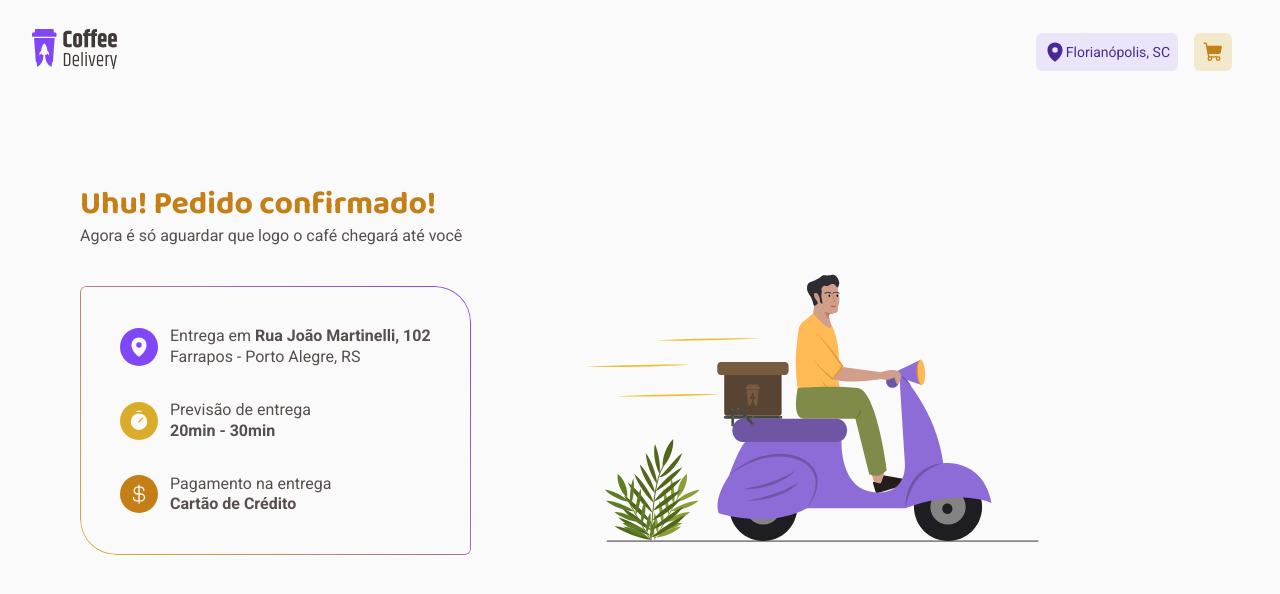
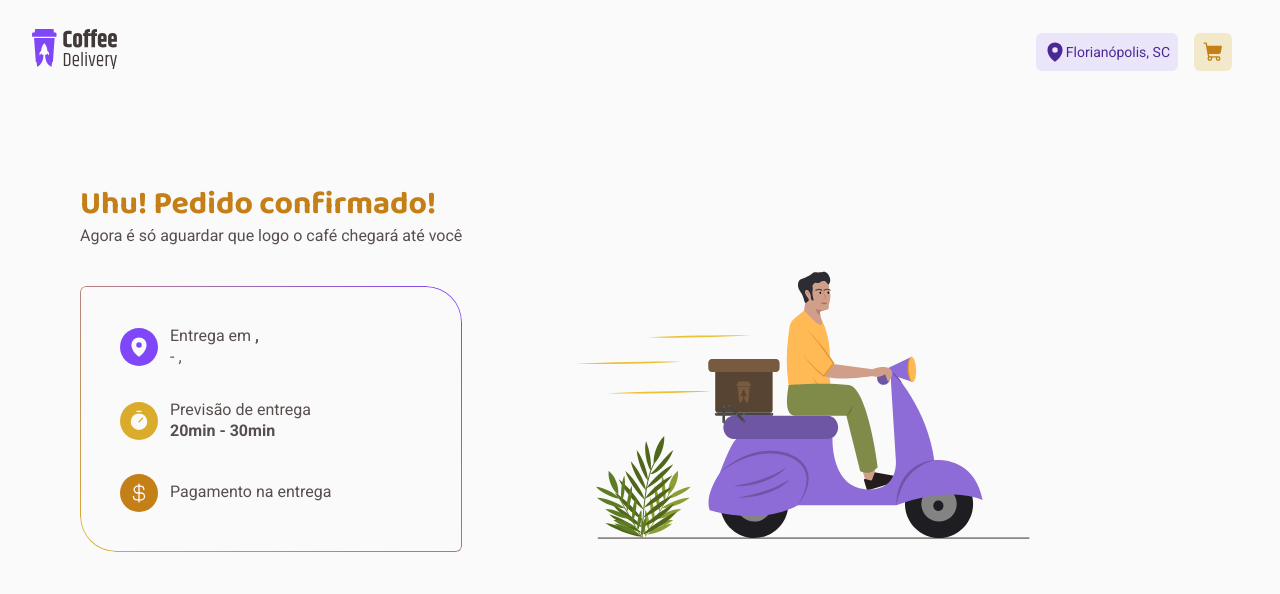
Before and after one commit to iago-monteirog/coffe-delivery-ignite, a React (Vite) app: page /success in a window 1280 px wide. Shown: the top 594 px of the page. Built offline with nearby package versions, Linux system fonts and the light colour scheme.

Commit message:
feat:create order

```diff
--- a/src/contexts/CoffeeShopContext.tsx
+++ b/src/contexts/CoffeeShopContext.tsx
@@ -13,6 +13,18 @@ interface UniqueCartItemsProps {
     item: CartItensProps;
     quantity: number;
 }
+
+interface OrderProps {
+    number: string;
+    cep: string;
+    street: string;
+    district: string;
+    city: string;
+    state: string;
+    paymentMethod: string;
+    complement?: string;
+}
+
 interface CoffeeShopContextType {
     cartItems: CartItensProps[],
     setCartItems: (coffeList: CartItensProps[]) => void,
@@ -20,8 +32,9 @@ interface CoffeeShopContextType {
     setCoffeeList: (coffeList: CoffeeProps[]) => void,
     uniqueCartItems: UniqueCartItemsProps[],
     setUniqueCartItems: (item: UniqueCartItemsProps[]) => void,
+    order: OrderProps,
+    setOrder: (order: OrderProps) => void,
 }
-
 
 export const CoffeeShopContext = createContext({} as CoffeeShopContextType);
 
@@ -33,6 +46,15 @@ export function CoffeeShopContextProvider({ children }: CoffeeShopContextProvide
     const [cartItems, setCartItems] = useState<CartItensProps[]>([]);
     const [coffeeList, setCoffeeList] = useState<CoffeeProps[]>([]);
     const [uniqueCartItems, setUniqueCartItems] = useState<UniqueCartItemsProps[]>([]);
+    const [order, setOrder] = useState<OrderProps>({
+        number: '',
+        cep: '',
+        street: '',
+        district: '',
+        city: '',
+        state: '',
+        paymentMethod: '',
+    });
 
     return (
         <CoffeeShopContext.Provider
@@ -42,7 +64,9 @@ export function CoffeeShopContextProvider({ children }: CoffeeShopContextProvide
                 coffeeList,
                 setCoffeeList,
                 uniqueCartItems,
-                setUniqueCartItems
+                setUniqueCartItems,
+                order,
+                setOrder
             }}
         >
             {children}
--- a/src/pages/Checkout/components/CheckoutForm/index.tsx
+++ b/src/pages/Checkout/components/CheckoutForm/index.tsx
@@ -35,21 +35,36 @@ export function CheckoutForm() {
                 <p>O pagamento é feito na entrega. Escolha a forma que deseja pagar</p>
                 <S.RadiosContainer>
                     <label htmlFor="credit">
-                        <input type="radio" name='paymentMethod' id='credit' />
+                        <input
+                            type="radio"
+                            id='credit'
+                            value='credit-card'
+                            {...register('paymentMethod')}
+                        />
                         <S.RadioPaymentBox>
                             <CreditCard size={16} />
                             <span>Cartão de crédito</span>
                         </S.RadioPaymentBox>
                     </label>
                     <label htmlFor="debit">
-                        <input type="radio" name='paymentMethod' id='debit' />
+                        <input
+                            type="radio"
+                            id='debit'
+                            value='debit-card'
+                            {...register('paymentMethod')}
+                        />
                         <S.RadioPaymentBox>
                             <Bank size={16} />
                             <span>Cartão de débito</span>
                         </S.RadioPaymentBox>
                     </label>
                     <label htmlFor="cash">
-                        <input type="radio" name='paymentMethod' id='cash' />
+                        <input
+                            type="radio"
+                            id='cash'
+                            value='cash'
+                            {...register('paymentMethod')}
+                        />
                         <S.RadioPaymentBox style={{ padding: '1rem 4rem 1rem 1rem' }}>
                             <Money size={16} />
                             <span>Dinheiro</span>
--- a/src/pages/Checkout/index.tsx
+++ b/src/pages/Checkout/index.tsx
@@ -16,13 +16,14 @@ const checkoutFormValidationSchema = zod.object({
     complement: zod.string().optional(),
     district: zod.string().min(3, 'Informe o bairro.'),
     city: zod.string().min(3, 'Informe a cidade.'),
-    state: zod.string().min(2).max(3)
+    state: zod.string().min(2).max(3),
+    paymentMethod: zod.string()
 });
 
 type CheckoutFormData = zod.infer<typeof checkoutFormValidationSchema>
 
 export function CheckouttPage() {
-    const { cartItems, uniqueCartItems, setUniqueCartItems } = useContext(CoffeeShopContext);
+    const { cartItems, uniqueCartItems, setUniqueCartItems, setOrder, setCartItems } = useContext(CoffeeShopContext);
     const [totalItemsSumInReal, setTotalItemsSumInReal] = useState<string>('');
     const [totalSumInReal, setTotalSumInReal] = useState<string>('');
 
@@ -37,7 +38,8 @@ export function CheckouttPage() {
             complement: '',
             district: '',
             city: '',
-            state: ''
+            state: '',
+            paymentMethod: ''
         }
     });
 
@@ -75,7 +77,9 @@ export function CheckouttPage() {
     }, [totalItemsSumInReal, setTotalSumInReal]);
 
     function handleSubmitOrder(data: CheckoutFormData) {
-        console.log(data);
+        setOrder(data);
+
+        setCartItems([]);
 
         reset();
 
--- a/src/pages/Success/index.tsx
+++ b/src/pages/Success/index.tsx
@@ -2,8 +2,19 @@ import { CurrencyDollar, MapPin, Timer } from '@phosphor-icons/react';
 import { StyledCircle } from '../../styles/themes/styledCircles';
 import * as S from './styles';
 import deliveryImage from '../../assets/delivery-image.svg';
+import { useContext, useEffect, useState } from 'react';
+import { CoffeeShopContext } from '../../contexts/CoffeeShopContext';
 
 export function Success() {
+    const { order } = useContext(CoffeeShopContext);
+    const [translatedPaymentMethod, setTranslatedPaymentMethod] = useState<string>('')
+
+    useEffect(() => {
+        if (order.paymentMethod === 'credit-card') setTranslatedPaymentMethod('Cartão de Crédito');
+        if (order.paymentMethod === 'debit-card') setTranslatedPaymentMethod('Cartão de Débito');
+        if (order.paymentMethod === 'cash') setTranslatedPaymentMethod('Dinheiro');
+    }, []);
+
     return (
         <S.SuccessContainer>
             <S.ConfirmedContainer>
@@ -16,8 +27,8 @@ export function Success() {
                             <MapPin size={22} weight='fill' />
                         </StyledCircle>
                         <S.Infos>
-                            <p>Entrega em <strong>Rua João Martinelli, 102</strong></p>
-                            <p>Farrapos - Porto Alegre, RS</p>
+                            <p>Entrega em <strong>{order.street}, {order.number}</strong></p>
+                            <p>{order.district} - {order.city}, {order.state}</p>
                         </S.Infos>
                     </S.Row>
 
@@ -37,7 +48,7 @@ export function Success() {
                         </StyledCircle>
                         <S.Infos>
                             <p>Pagamento na entrega</p>
-                            <strong>Cartão de Crédito</strong>
+                            <strong>{translatedPaymentMethod}</strong>
                         </S.Infos>
                     </S.Row>
                 </S.OrderInfo>
```
